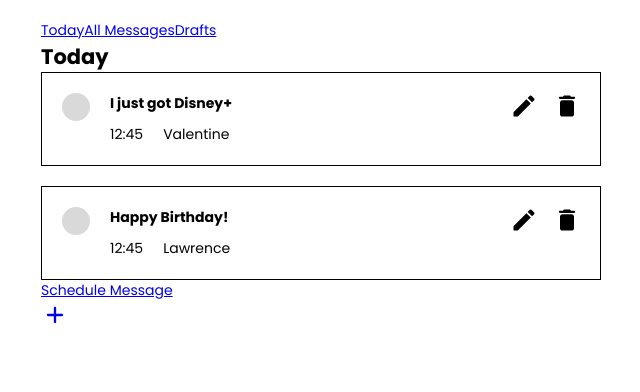
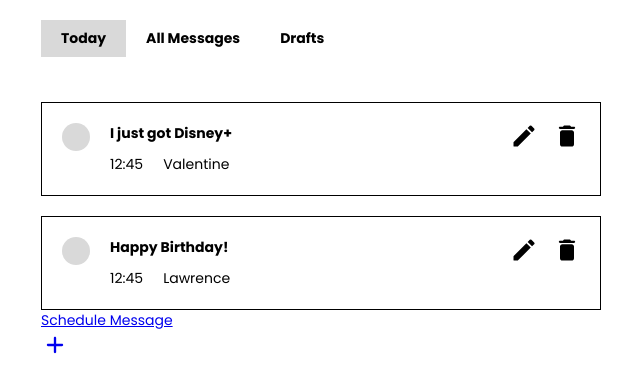
Before and after one commit to Ngoakor12/message-later, a React (Vite) app in the folder frontend/: page /today in a window 1280 px wide. Shown: the top 392 px of the page, without its empty margins (319-959 px from the left). Built offline with nearby package versions, Linux system fonts and the light colour scheme.

Commit message:
chore: basic nav styling

```diff
--- a/frontend/src/features/messages/Today.jsx
+++ b/frontend/src/features/messages/Today.jsx
@@ -5,7 +5,6 @@ import MessageList from "./MessageList";
 function Today() {
   return (
     <>
-      <h2>Today</h2>
       <MessageList messages={messages} />
       <ScheduleMessageButton />
     </>
--- a/frontend/src/features/navigation/Navigation.jsx
+++ b/frontend/src/features/navigation/Navigation.jsx
@@ -3,9 +3,30 @@ import { NavLink } from "react-router-dom";
 function Navigation() {
   return (
     <nav>
-      <NavLink to={"/today"}>Today</NavLink>
-      <NavLink to={"/all-messages"}>All Messages</NavLink>
-      <NavLink to={"/drafts"}>Drafts</NavLink>
+      <NavLink
+        to={"/today"}
+        className={({ isActive }) =>
+          isActive ? "nav-item active-nav-item" : "nav-item"
+        }
+      >
+        Today
+      </NavLink>
+      <NavLink
+        to={"/all-messages"}
+        className={({ isActive }) =>
+          isActive ? "nav-item active-nav-item" : "nav-item"
+        }
+      >
+        All Messages
+      </NavLink>
+      <NavLink
+        to={"/drafts"}
+        className={({ isActive }) =>
+          isActive ? "nav-item active-nav-item" : "nav-item"
+        }
+      >
+        Drafts
+      </NavLink>
     </nav>
   );
 }
--- a/frontend/src/index.css
+++ b/frontend/src/index.css
@@ -9,7 +9,6 @@
 }
 
 html {
-  /* font-size: 62.5%; */
   font-size: 14px;
   scroll-behavior: smooth;
 }
@@ -19,8 +18,6 @@ body {
   -webkit-font-smoothing: antialiased;
   -moz-osx-font-smoothing: grayscale;
   font-size: 1rem;
-  /* display: flex;
-  justify-items: center; */
 }
 
 #root{
@@ -32,12 +29,30 @@ body {
   min-width: 300px;
   max-width: 600px;
   width: 100%;
+  min-height: 100vh;
   display: flex;
   flex-direction: column;
   padding: 20px;
-  /* align-items: center; */
-  /* justify-content: center; */
+  gap: 45px;
 }
+
+nav{
+  display: flex;
+  overflow-y: auto;
+}
+
+.nav-item{
+  text-decoration: none;
+  padding: 8px 20px;
+  font-weight: 700;
+  color: #000;
+  min-width: max-content;
+}
+
+.active-nav-item{
+  background-color: #D9D9D9;
+}
+
 
 .message-list{
   display: flex;
```
